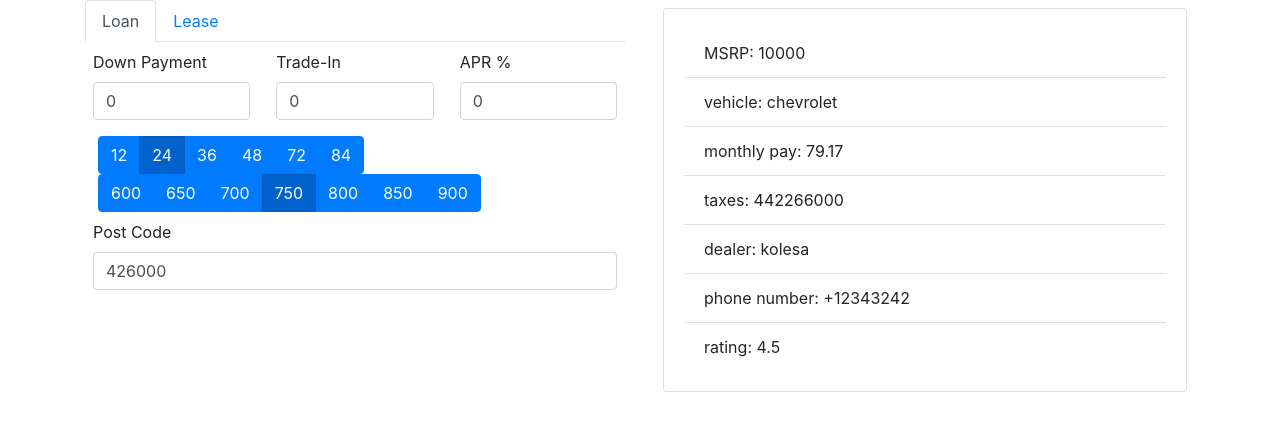
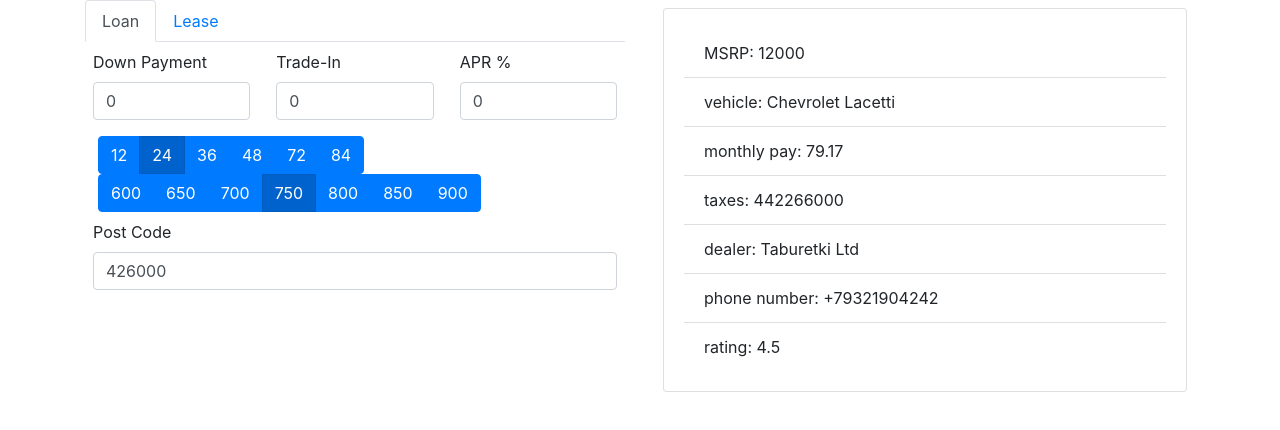
Before and after one commit to spirithntr/calculator, a React app: page / in a window 1280 px wide. Shown: the top 430 px of the page. Built offline with nearby package versions, Linux system fonts and the light colour scheme.

Commit message:
feat: add async fetch of infocard data

```diff
--- a/src/App.tsx
+++ b/src/App.tsx
@@ -4,7 +4,7 @@ import CostInput from './CostInput';
 import RadioButtons from './RadioButtons';
 import ZipcodeInput from './ZipCodeInput';
 import InfoCard from './InfoCard';
-import mockedDealer from './mock/dealer';
+import { dealerInfo, DealerInfo } from './mock/dealer';
 
 type State = {
   creditScore: number;
@@ -13,6 +13,7 @@ type State = {
   downPayment: number;
   apr: number;
   term: number;
+  dealerInfo?: DealerInfo | null;
 };
 
 export default class App extends Component<any, State> {
@@ -25,6 +26,7 @@ export default class App extends Component<any, State> {
     apr: 0,
     term: 24,
     msrp: 20000,
+    dealerInfo: null,
   };
 
   getMonthlyLoan = () => {
@@ -46,6 +48,15 @@ export default class App extends Component<any, State> {
       return 1.2;
     }
   };
+
+  getDealerInfo = () =>
+    new Promise<DealerInfo>(resolve => {
+      setTimeout(() => resolve(dealerInfo), 1000);
+    });
+
+  componentDidMount() {
+    this.getDealerInfo().then(dealerInfo => this.setState({ dealerInfo }));
+  }
 
   render(): React.ReactNode {
     return (
@@ -117,13 +128,9 @@ export default class App extends Component<any, State> {
           </Col>
           <Col>
             <InfoCard
-              dealerName={'kolesa'}
-              dealerPhone={'+12343242'}
-              dealerRating={4.5}
+              dealer={this.state.dealerInfo}
               monthlyPay={this.getMonthlyLoan()}
               taxes={'426000'.split('').map(num => +num * 11)}
-              msrp={10000}
-              vehicle={'chevrolet'}
             ></InfoCard>
           </Col>
         </Row>
--- /dev/null
+++ b/src/InfoCard.scss
@@ -0,0 +1,6 @@
+#loading {
+  width: 4rem;
+  height: 4rem;
+  margin: 0 auto;
+  display: block;
+}
--- a/src/InfoCard.tsx
+++ b/src/InfoCard.tsx
@@ -1,14 +1,13 @@
 import React, { Component } from 'react';
-import { Card, ListGroup } from 'react-bootstrap';
+import { Card, ListGroup, Spinner } from 'react-bootstrap';
+import { DealerInfo } from './mock/dealer';
+
+import './InfoCard.scss';
 
 type Props = {
-  msrp?: number;
-  vehicle?: string;
   monthlyPay: number;
   taxes: number[];
-  dealerName: string;
-  dealerPhone: string;
-  dealerRating: number;
+  dealer: DealerInfo | null;
 };
 
 export default class InfoCard extends Component<Props> {
@@ -16,15 +15,19 @@ export default class InfoCard extends Component<Props> {
     return (
       <Card className="m-2">
         <Card.Body>
-          <ListGroup variant="flush">
-            <ListGroup.Item>MSRP: {this.props.msrp}</ListGroup.Item>
-            <ListGroup.Item>vehicle: {this.props.vehicle}</ListGroup.Item>
-            <ListGroup.Item>monthly pay: {this.props.monthlyPay.toFixed(2)}</ListGroup.Item>
-            <ListGroup.Item>taxes: {this.props.taxes}</ListGroup.Item>
-            <ListGroup.Item>dealer: {this.props.dealerName}</ListGroup.Item>
-            <ListGroup.Item>phone number: {this.props.dealerPhone}</ListGroup.Item>
-            <ListGroup.Item>rating: {this.props.dealerRating}</ListGroup.Item>
-          </ListGroup>
+          {this.props.dealer ? (
+            <ListGroup variant="flush">
+              <ListGroup.Item>MSRP: {this.props.dealer.msrp}</ListGroup.Item>
+              <ListGroup.Item>vehicle: {this.props.dealer.vehicleName}</ListGroup.Item>
+              <ListGroup.Item>monthly pay: {this.props.monthlyPay.toFixed(2)}</ListGroup.Item>
+              <ListGroup.Item>taxes: {this.props.taxes}</ListGroup.Item>
+              <ListGroup.Item>dealer: {this.props.dealer.name}</ListGroup.Item>
+              <ListGroup.Item>phone number: {this.props.dealer.phone}</ListGroup.Item>
+              <ListGroup.Item>rating: {this.props.dealer.rating}</ListGroup.Item>
+            </ListGroup>
+          ) : (
+            <Spinner id="loading" animation="border" />
+          )}
         </Card.Body>
       </Card>
     );
--- a/src/mock/dealer.ts
+++ b/src/mock/dealer.ts
@@ -6,7 +6,7 @@ export const dealerInfo: DealerInfo = {
   rating: 4.5,
 };
 
-type DealerInfo = {
+export type DealerInfo = {
   msrp: number;
   vehicleName: string;
   name: string;
```
